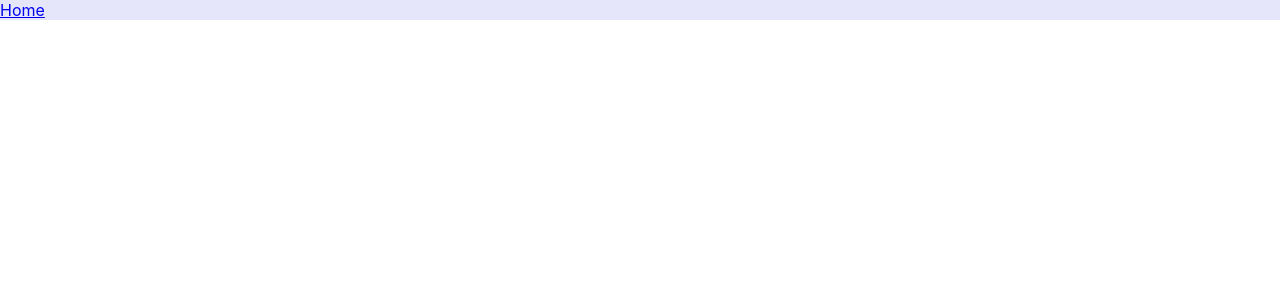
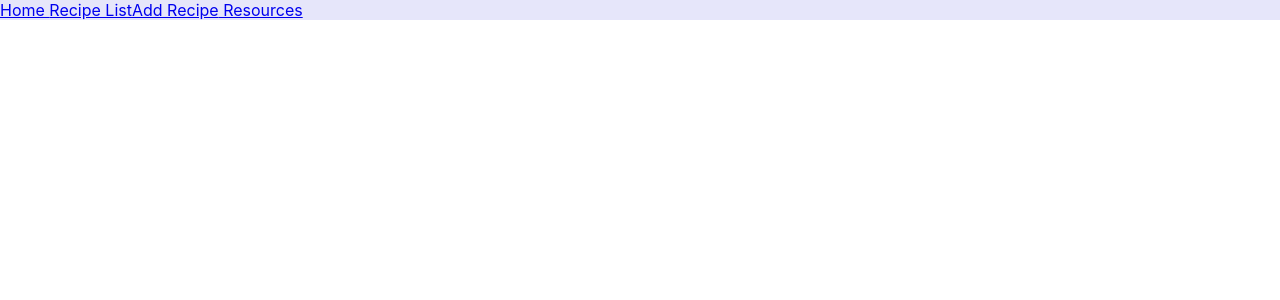
Before and after one commit to ralicynf/recipedia, a React (Create React App) app in the folder client/recipedia/: page / in a window 1280 px wide. Shown: the top 300 px of the page. Built offline with nearby package versions, Linux system fonts and the light colour scheme.

Commit message:
added header links to header component

```diff
--- a/client/recipedia/src/components/Header.jsx
+++ b/client/recipedia/src/components/Header.jsx
@@ -6,6 +6,9 @@ const Header = () => {
         <header>
             <nav>
                 <Link to='/' >Home </Link>
+                <Link to='/recipes' >Recipe List</Link>
+                <Link to='/recipes/addRecipe' >Add Recipe</Link>
+                <Link to='/resources' > Resources</Link>
             </nav>
         </header>
 
@@ -14,6 +17,12 @@ const Header = () => {
 
 export default Header
 
-{/* <Link to='/'>Home</Link>
+/* <Link to='/'>Home</Link>
 <Link to='/recipelist'>Recipe List</Link>
-<Link to='/resources'>Resources</Link> */}
+<Link to='/resources'>Resources</Link> */
+
+// <Route path='/' element={<Home />} />
+//           <Route path='/recipes' element={<RecipeList />} />
+//           <Route path='/resources' element={<Resources />} />
+//           <Route path='/recipes/recipeId' element={<RecipeDetails />} />
+//           <Route path='/recipes/addRecipe' elemet={<AddRecipe />} />
--- a/client/recipedia/src/pages/Home.js
+++ b/client/recipedia/src/pages/Home.js
@@ -5,7 +5,7 @@ const Home = () => {
 
     return (
         <div>
-            <div className="recipeList">
+            <div className="">
 
             </div>
         </div>
```
